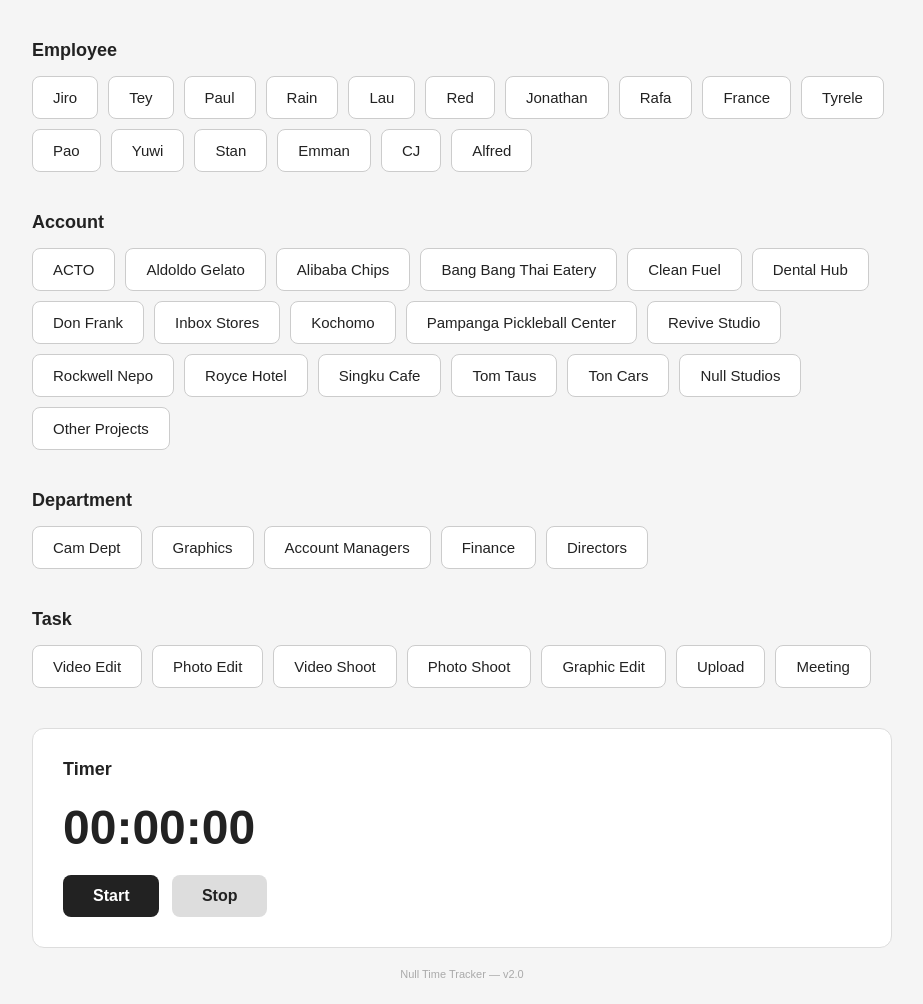
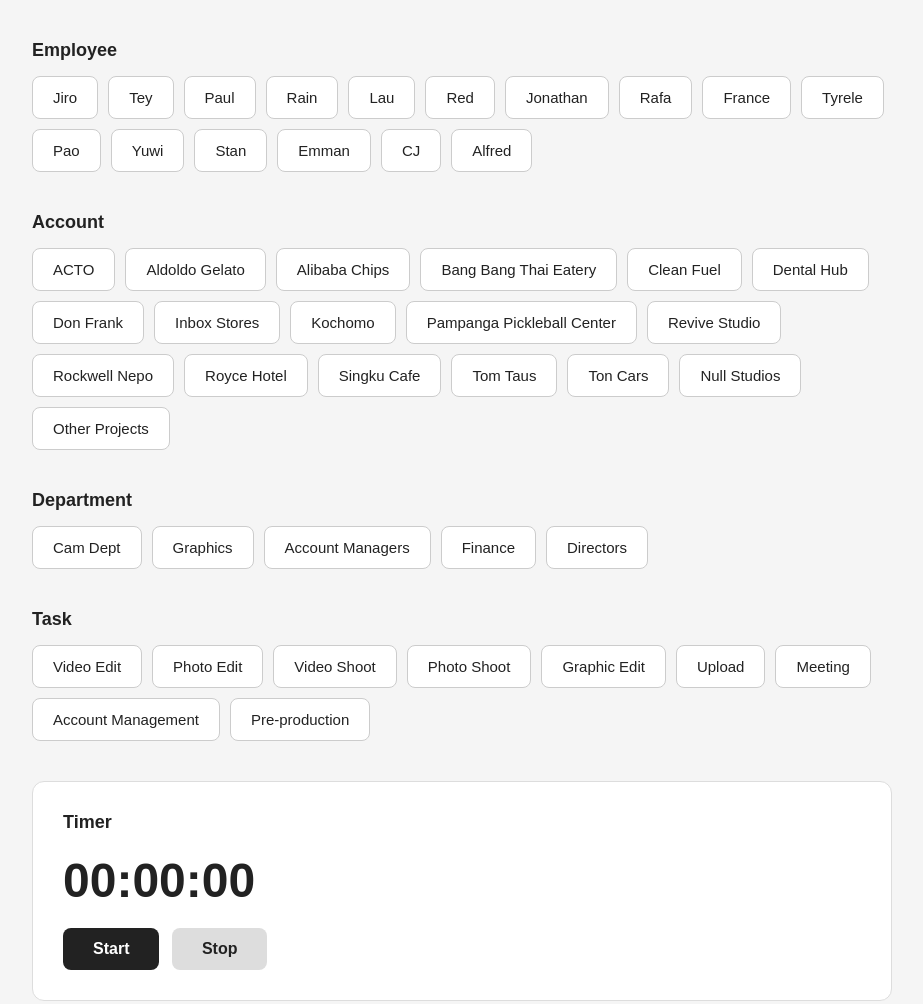
Before and after one commit to jirsus/null-time-tracker, a plain HTML site: page index.html in a window 1280 px wide. Shown: the top 1004 px of the page, without its empty margins (178-1101 px from the left). Drawn offline with Linux system fonts and the light colour scheme; a web font is replaced by a local one.

Commit message:
Add files via upload

```diff
--- a/index.html
+++ b/index.html
@@ -242,6 +242,14 @@
                 <button>Meeting</button>
             </div>
 
+            <div class="task">
+                <button>Account Management</button>
+            </div>
+
+            <div class="task">
+                <button>Pre-production</button>
+            </div>
+
         </div>
 
     </div>
```
